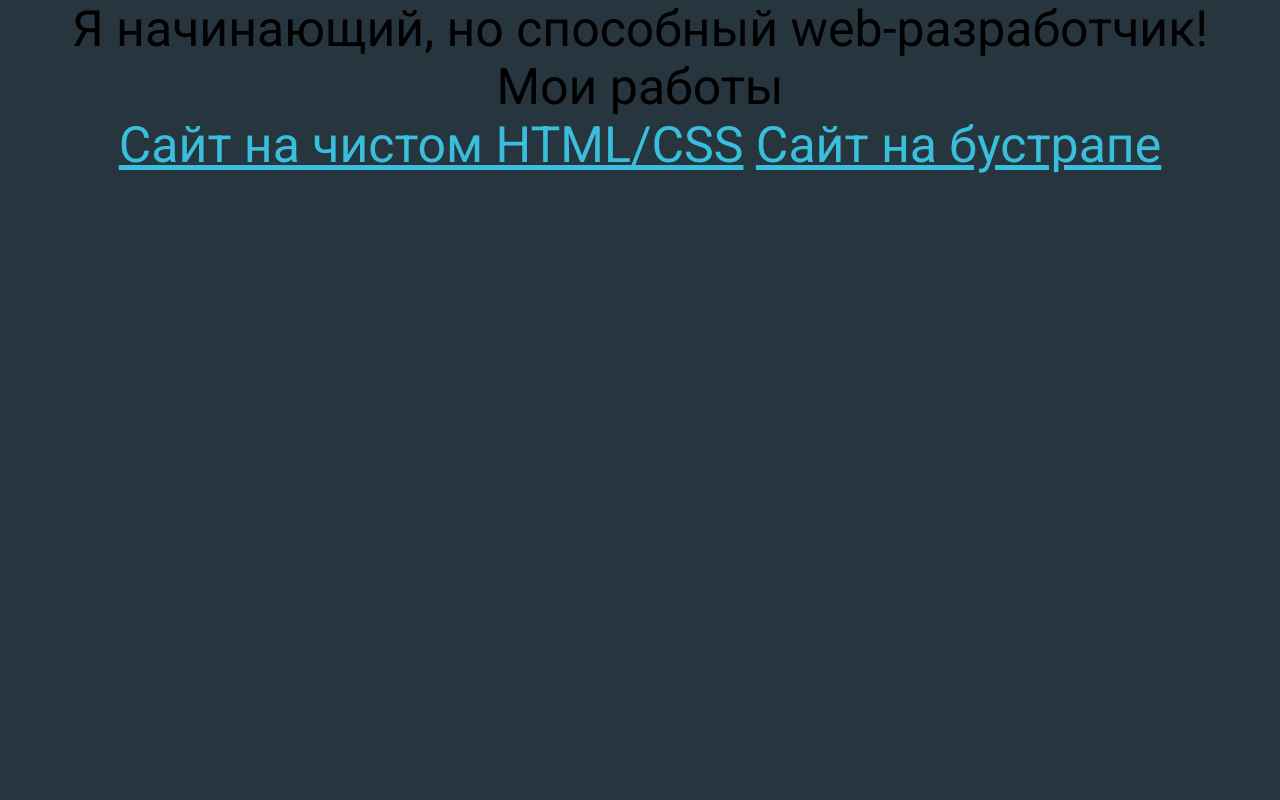
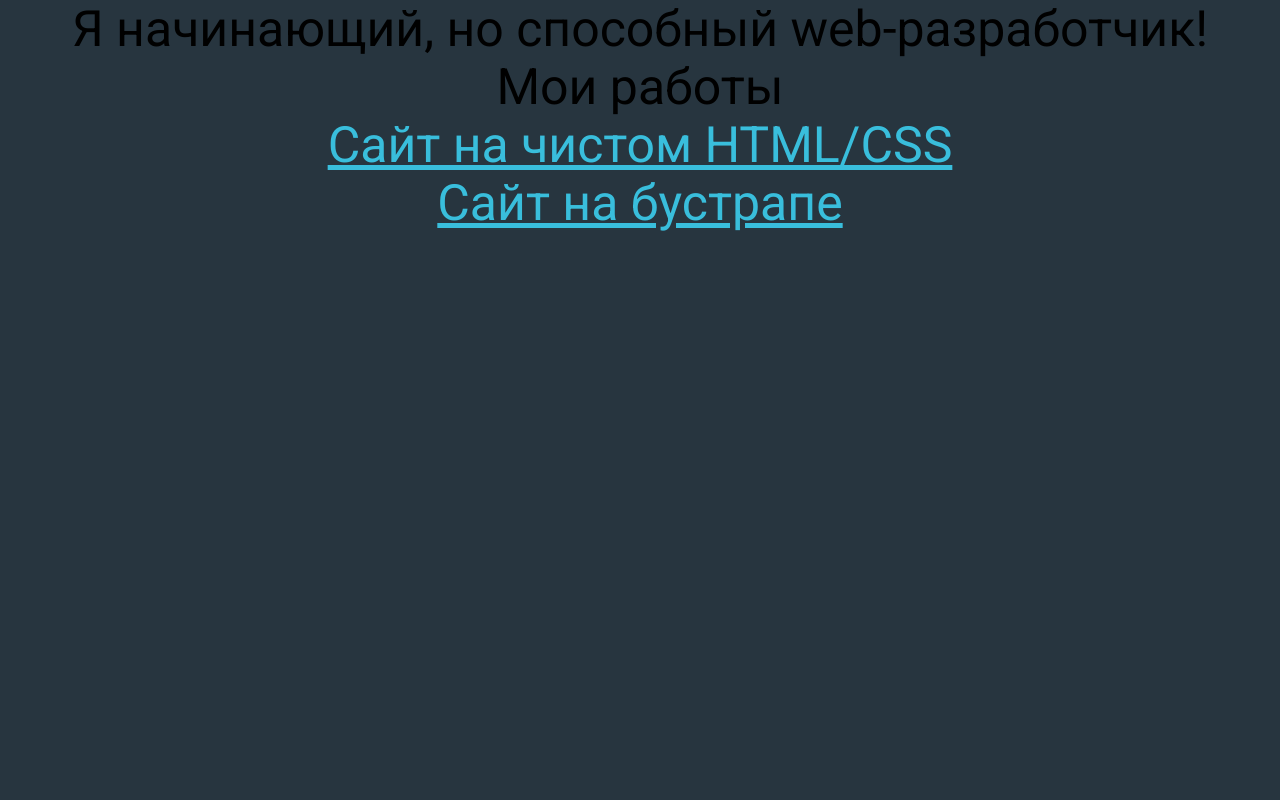
Before and after one commit to lopertut/lopertut.github.io, a plain HTML site: page index.html in a window 1280 px wide. Shown: the top 800 px of the page. Drawn offline with Linux system fonts and the light colour scheme.

Commit message:
second try to add bootsrap

```diff
--- a/index.html
+++ b/index.html
@@ -18,6 +18,8 @@
   Мои работы
   <div class="my_projects">
     <a href="/index.html">Сайт на чистом HTML/CSS</a>
+  </div>
+  <div class="my_projects">
     <a href="Kino_baza/index.html">Сайт на бустрапе</a>
   </div>
 </div>
```
